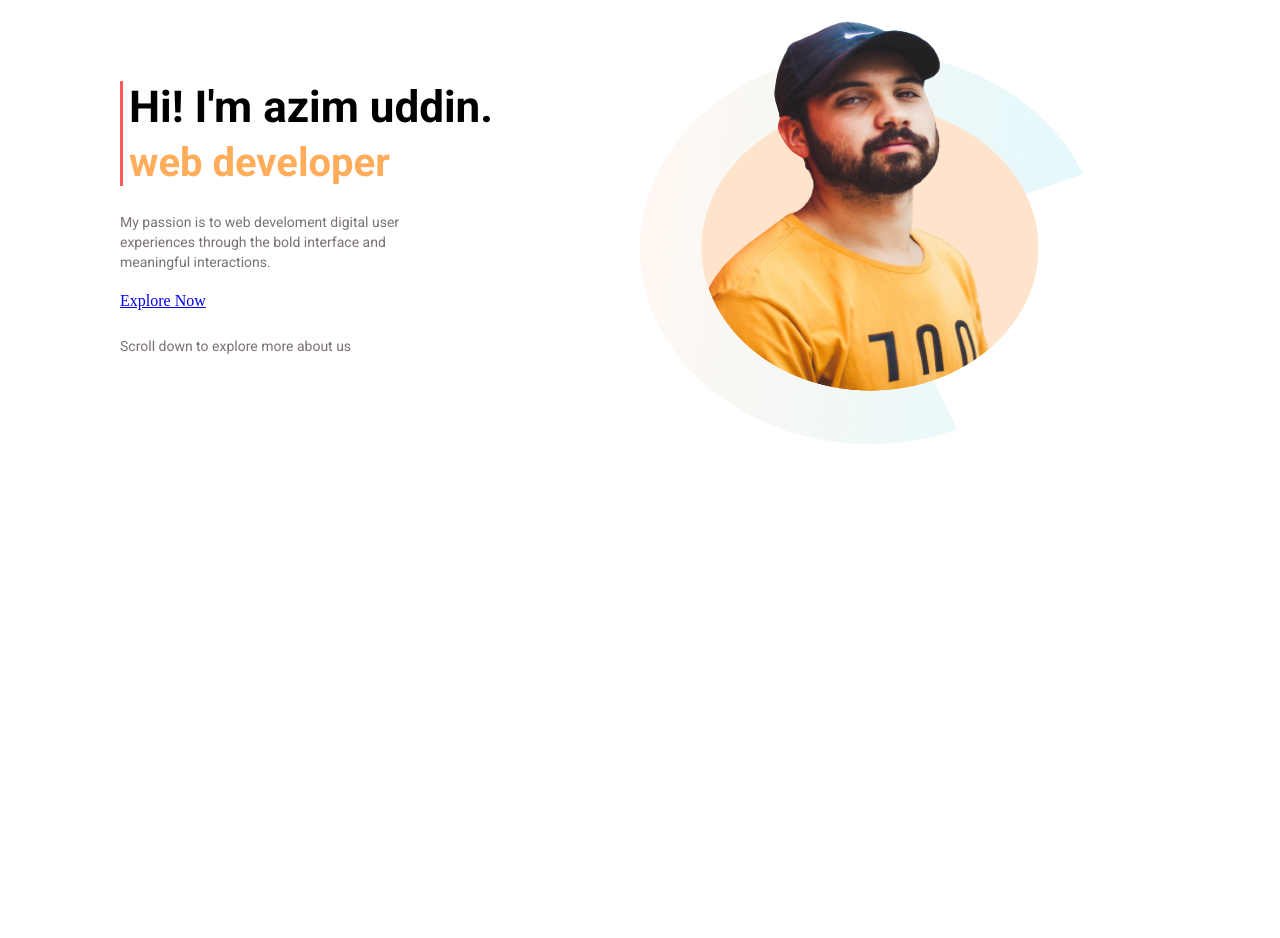
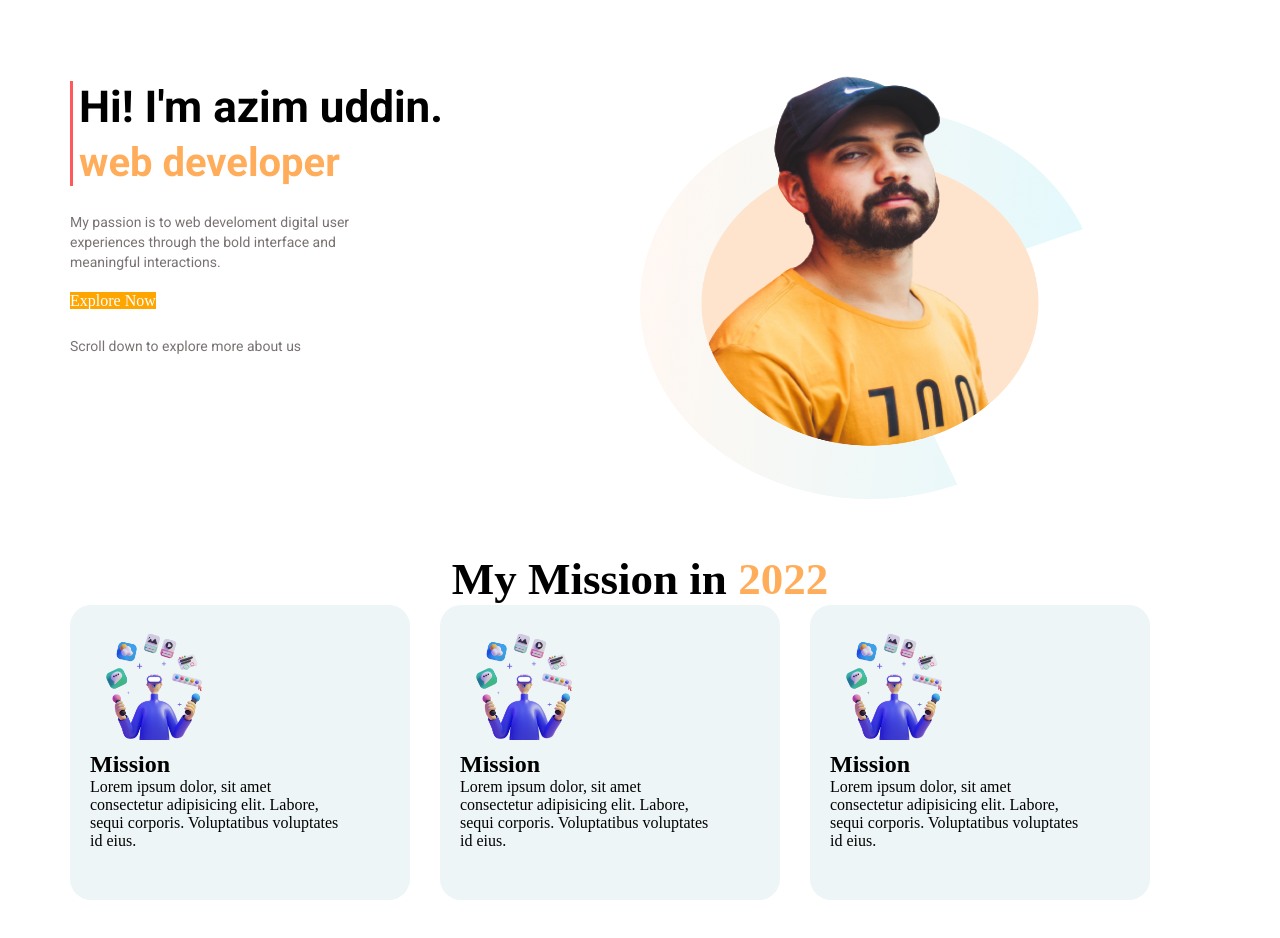
Before and after one commit to azimuddin2/Developer_Website, a plain HTML site: page index.html in a window 1280 px wide. Before the commit the page ends 800 px from the top, so only its background shows below. Drawn offline with Linux system fonts and the light colour scheme; files whose address does not match are found by name.

Commit message:
style design addted

```diff
--- a/index.html
+++ b/index.html
@@ -24,6 +24,28 @@
             </div>
         </div>
     </section>
+    <section id="myMission">
+        <div class="myMissionTitle">
+            <h1>My Mission in <span>2022</span></h1>
+        </div>
+        <div class="container">
+            <div class="myMissionBox">
+                <img src="file:///C:/Users/User/Downloads/mission-2022-main/mission-2022-main/images/illustrators/illustrator-1.png" alt="illustrator_icon">
+                <h2>Mission</h2>
+                <p>Lorem ipsum dolor, sit amet consectetur adipisicing elit. Labore, sequi corporis. Voluptatibus voluptates id eius.</p>
+            </div>
+            <div class="myMissionBox">
+                <img src="file:///C:/Users/User/Downloads/mission-2022-main/mission-2022-main/images/illustrators/illustrator-1.png" alt="illustrator_icon">
+                <h2>Mission</h2>
+                <p>Lorem ipsum dolor, sit amet consectetur adipisicing elit. Labore, sequi corporis. Voluptatibus voluptates id eius.</p>
+            </div>
+            <div class="myMissionBox">
+                <img src="file:///C:/Users/User/Downloads/mission-2022-main/mission-2022-main/images/illustrators/illustrator-1.png" alt="illustrator_icon">
+                <h2>Mission</h2>
+                <p>Lorem ipsum dolor, sit amet consectetur adipisicing elit. Labore, sequi corporis. Voluptatibus voluptates id eius.</p>
+            </div>
+        </div>
+    </section>
 
 </body>
 </html>
--- a/style.css
+++ b/style.css
@@ -7,19 +7,19 @@
 
 .container {
     overflow: hidden;
+    width: 1140px;
+    margin: auto;
 }
 
 .homeSliderInformation {
     width: 50%;
     float: left;
     margin-top: 81px;
-    margin-left: 120px;
 }
 
 .homeSliderImage {
     width: 50%;
     float: right;
-    margin-top: -431px;
 }
 
 .infoTitle {
@@ -49,3 +49,45 @@
 }
 
 .homeSliderImage img {width: 460px;height: 499px;}
+
+a#exploreBtn {
+    text-decoration: none;
+    background: orange;
+    color: white;
+}
+
+section#myMission {
+    margin: 50px 0px;
+}
+
+.myMissionTitle {
+    text-align: center;
+    font-size: 30px;
+}
+
+.myMissionBox {
+    width: 340px;
+    background: #edf5f6;
+    border-radius: 21px;
+    float: left;
+    margin-right: 30px;
+}
+
+.myMissionBox img {
+    width: 150px;
+    margin-left: 20px;
+}
+
+.myMissionBox h2 {
+    margin-left: 20px;
+}
+
+.myMissionBox p {
+    margin-left: 20px;
+    width: 255px;
+    padding-bottom: 50px;
+}
+
+.myMissionTitle span {
+    color: #ffad5a;
+}
```
